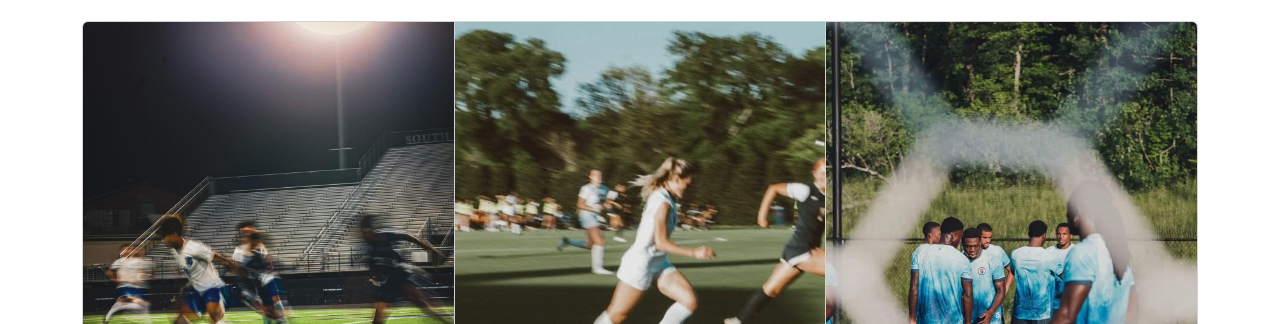
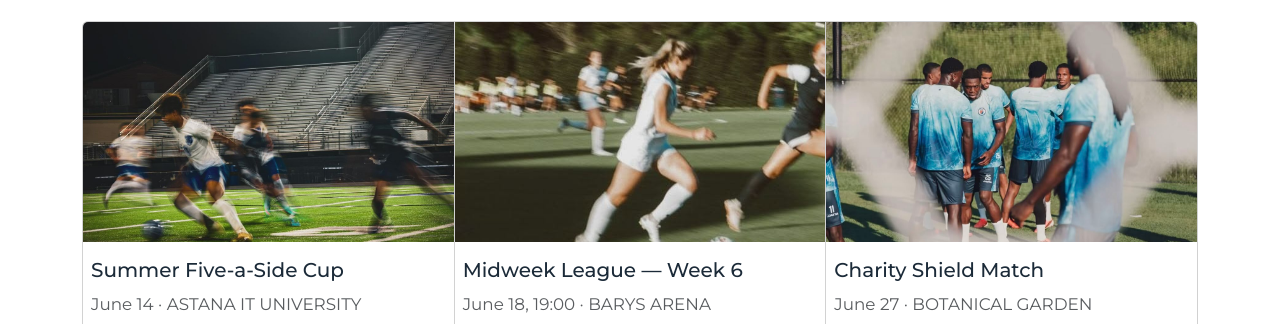
Before and after one commit to makhan8sabina/teamo2, a plain HTML site: page events.html in a window 1280 px wide. Shown: the part 590-914 px from the top of the page. Drawn offline with Linux system fonts and the light colour scheme.

Commit message:
Update custom.css

```diff
--- a/css/custom.css
+++ b/css/custom.css
@@ -97,4 +97,9 @@ p  { line-height: 1.6; }
   --bs-navbar-hover-color: #D6EDF9;
   --bs-navbar-active-color: #FFFFFF;
 }
+.card-img-top {
+  width: 100%;
+  height: 220px;
+  object-fit: cover;
+}
 .navbar-dark .nav-link.active { text-decoration: underline; text-underline-offset: 6px; }
```
